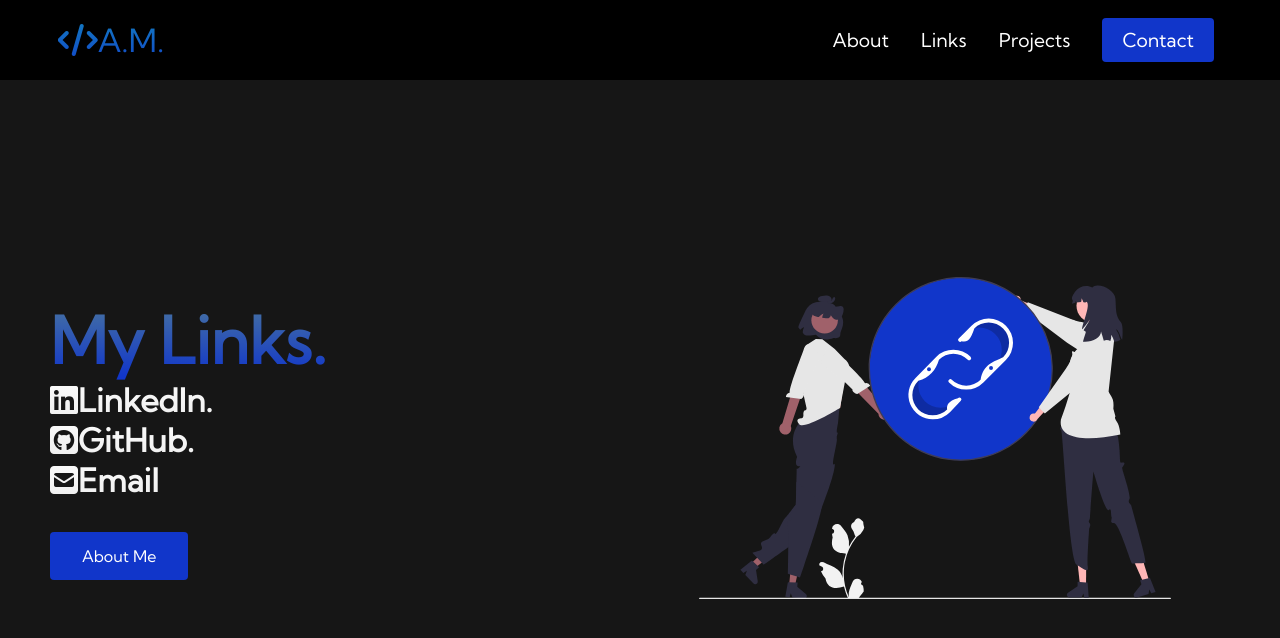
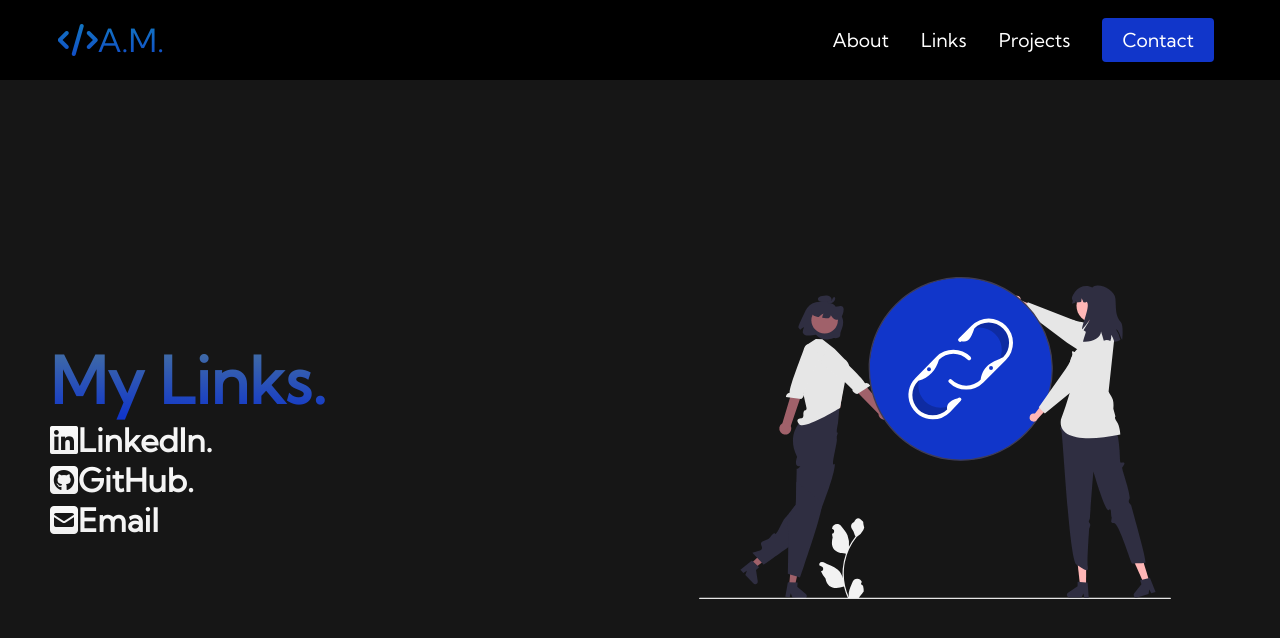
Before and after one commit to acmelgoza/acmelgoza.github.io, a plain HTML site: page tech.html in a window 1280 px wide. Drawn offline with Linux system fonts and the light colour scheme.

Commit message:
Update tech.html
Got rid of about button

```diff
--- a/tech.html
+++ b/tech.html
@@ -50,7 +50,6 @@
                 target="_blank" rel="noopener noreferrer">GitHub</a>.</h2>
             <h2><i class="fa-solid fa-square-envelope"></i>Email</h2>
 
-            <button class ="main__btn"><a href="/aboutme.html">About Me</a></button>
         </div>
         <div class="main__img--container">
             <img src="images\link.svg" alt="pic" id="main__img">
```
